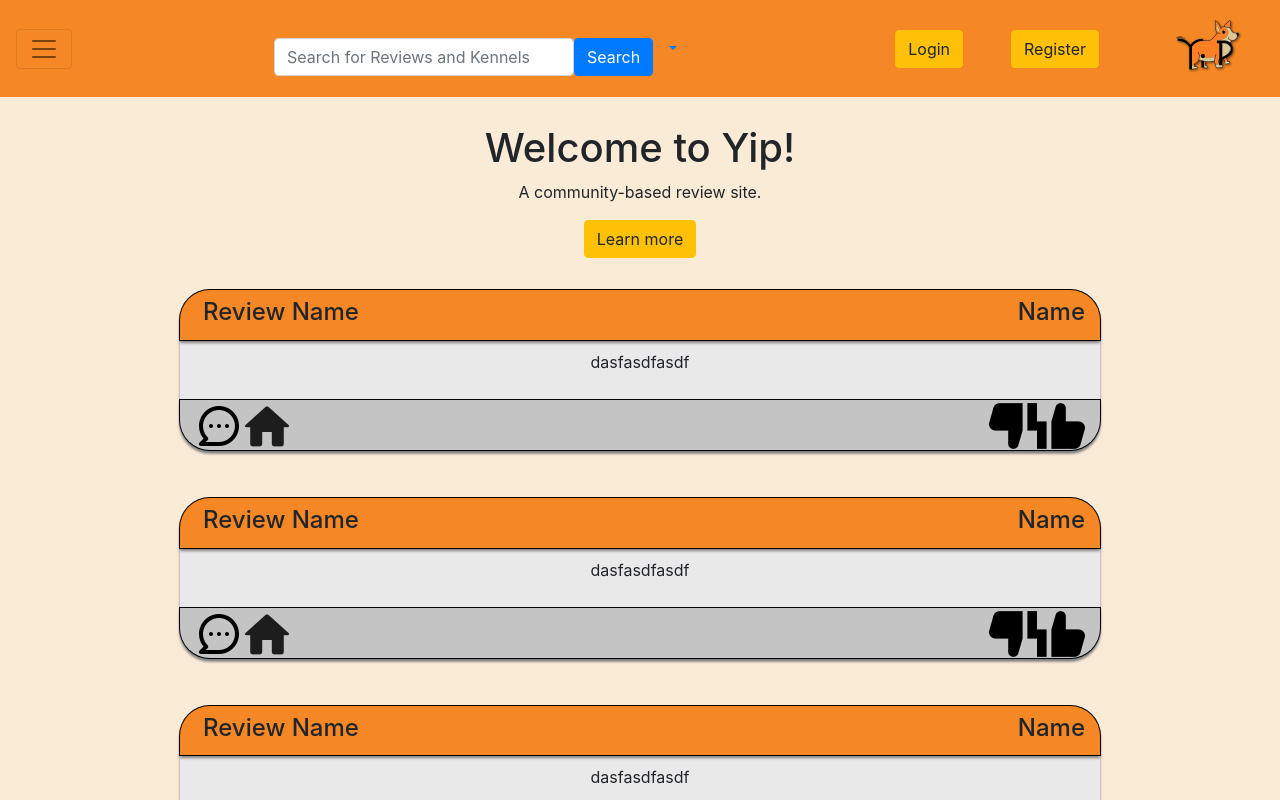
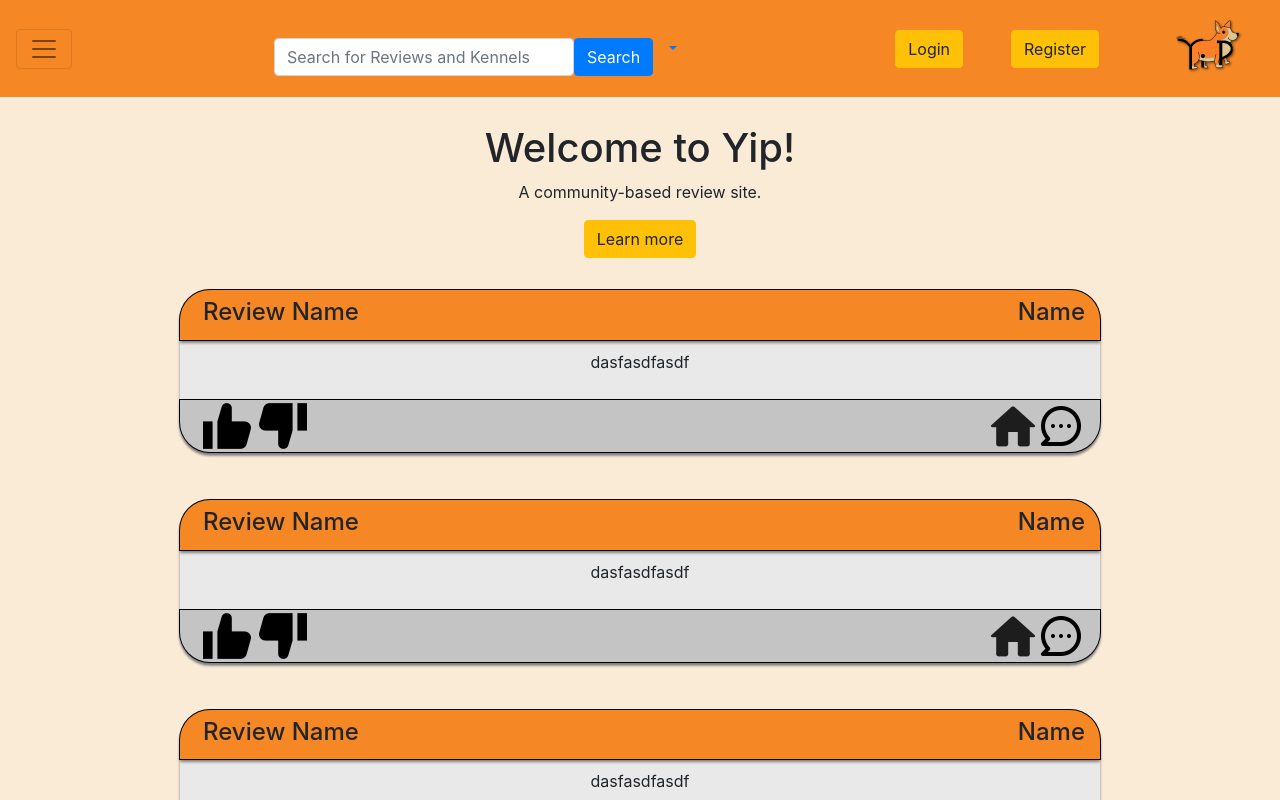
Before and after one commit to dawsonbdo/Yip, a React app in the folder frontend/: page / in a window 1280 px wide. Shown: the top 800 px of the page. Built offline with nearby package versions, Linux system fonts and the light colour scheme; no server answers; the HTML template or start-up script is replaced by a standard one.

Commit message:
fixed like/dislike icons

```diff
--- a/frontend/src/css/App.css
+++ b/frontend/src/css/App.css
@@ -1,5 +1,9 @@
 .color-nav {
   background-color: #F58725;
+}
+
+.likePadding {
+  padding-left: 8px;
 }
 
 body {
@@ -39,6 +43,7 @@ body {
   border-bottom-right-radius: 30px;
   border-bottom-left-radius: 30px;
   padding-top: 2px;
+  padding-bottom: 2px;
 }
 
 .logInForm {
--- a/frontend/src/js/components/ReviewCard.js
+++ b/frontend/src/js/components/ReviewCard.js
@@ -44,12 +44,10 @@ class ReviewCard extends Component {
                                     <Container>
                                         <Row>
                                             <Col>
-                                                <Link to="/"><Image className="float-left" src={commentIcon} /></Link>
-                                                <Link to="/"><Image className="float-left" src={homeIcon} /></Link>
-                                            </Col>
-                                            <Col>
-                                                <Link to="/"><Image className="float-right" src={likeIcon} /></Link>
-                                                <Link to="/"><Image className="float-right" src={dislikeIcon} /></Link>
+                                                <Link to="/"><Image className="float-left likePadding" src={likeIcon} /></Link>
+                                                <Link to="/"><Image className="float-left likePadding" src={dislikeIcon} /></Link>
+                                                <Link to="/"><Image className="float-right" src={commentIcon} /></Link>
+                                                <Link to="/"><Image className="float-right" src={homeIcon} /></Link>
                                             </Col>
                                         </Row>
                                     </Container>
```
